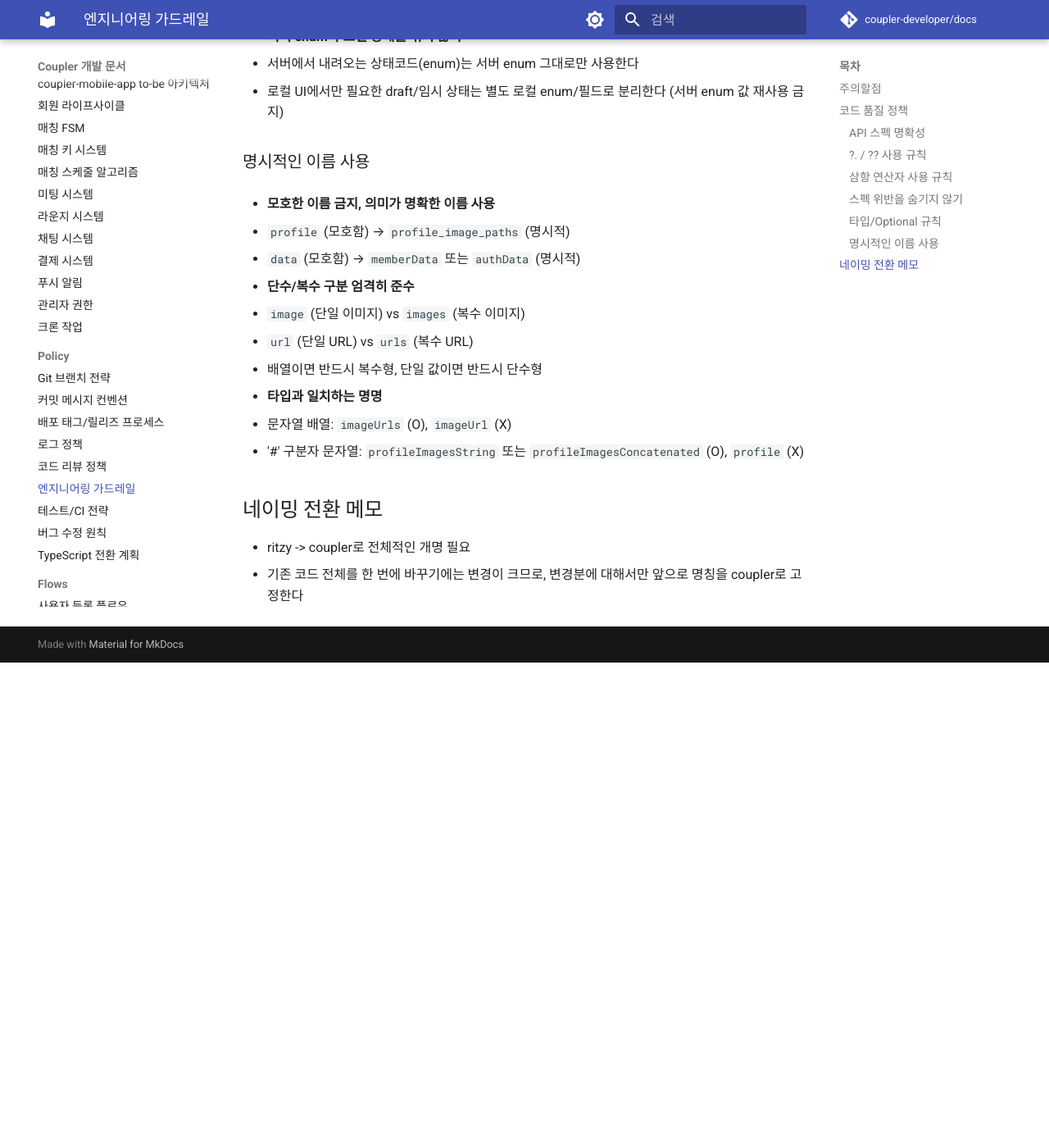
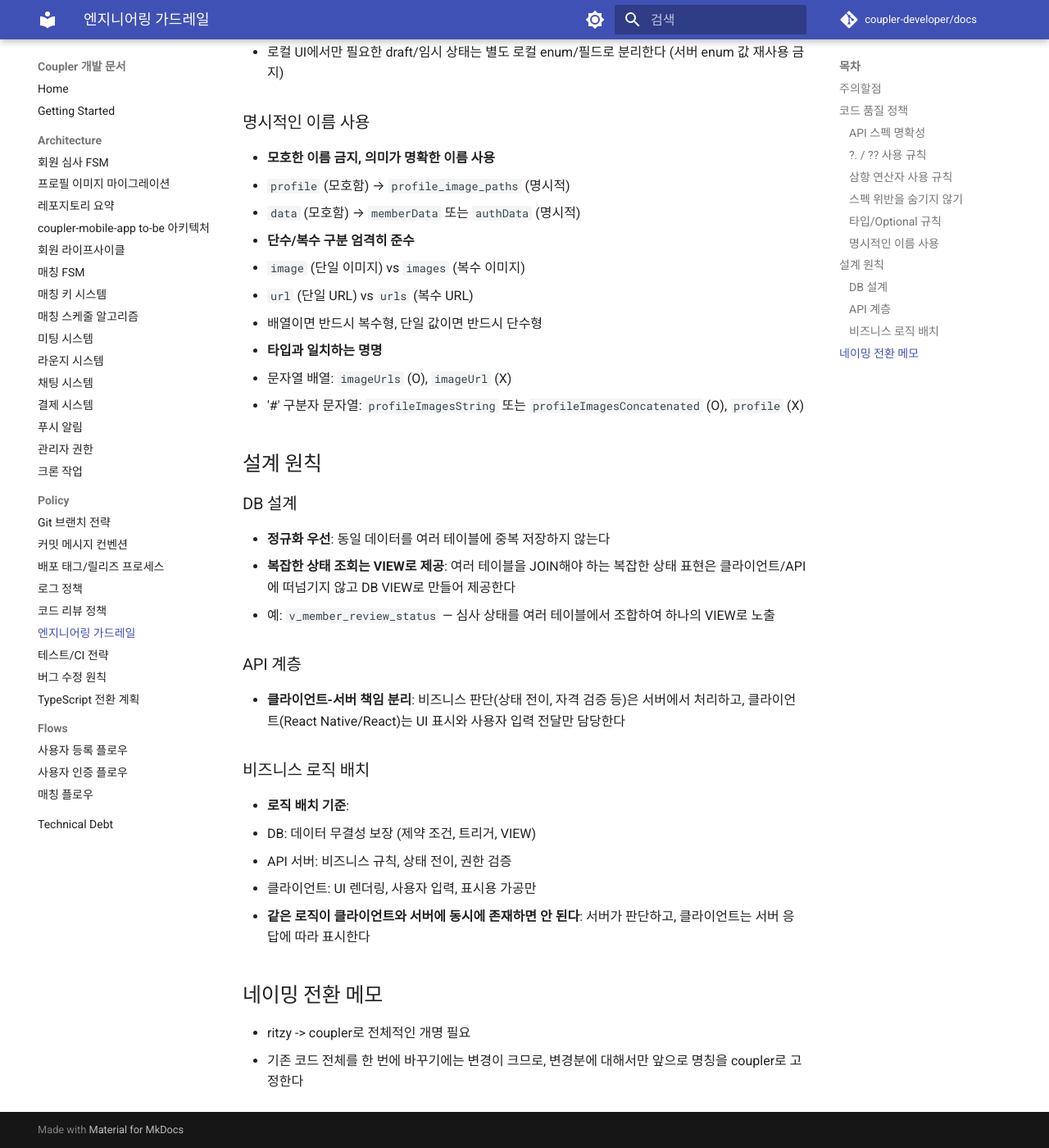
Before and after one commit to coupler-developer/docs, an MkDocs documentation site: the page built from content/policy/engineering-guardrails.md, in a window 1280 px wide and 1400 px high, scrolled down 2918 px. Shown: the whole window at 82% size. Built offline with MkDocs 1.6.1 and Material for MkDocs 9.7.7, drawn with Linux system fonts in a browser that asks for light colours; comment, search, counter and statistics services are not loaded; before the commit the page ends 3726 px from its top, so only the background shows below that.

Commit message:
docs: 엔지니어링 가드레일에 설계 원칙 섹션 추가
Changes:
- DB 설계 원칙 추가 (정규화 우선, 복잡한 상태는 VIEW로 제공)
- API 계층 책임 분리 원칙 추가
- 비즈니스 로직 배치 기준 추가 (DB/API 서버/클라이언트)

Tests:
- not run: 문서 변경

Co-Authored-By: Claude Opus 4.6 <noreply@anthropic.com>

```diff
--- a/content/policy/engineering-guardrails.md
+++ b/content/policy/engineering-guardrails.md
@@ -23,7 +23,6 @@
 ### API 스펙 명확성
 
 - **불필요한 분기나 fallback 로직 금지**
-
   - API 파라미터는 하나로 명확하게 정의
   - `param1 ?? param2` 같은 fallback은 API 불일치를 숨김
   - 예시: `profile_image_paths ?? profile` (잘못됨) → `profile_image_paths` (올바름)
@@ -32,25 +31,23 @@
 ### `?.` / `??` 사용 규칙
 
 - **스펙이 확정된 경로에서는 `?.` / `??`를 기본값으로 쓰지 않는다**
-
   - 타입/스펙이 맞으면 "항상 존재"가 원칙이다. `?.` / `??`는 런타임 문제를 조용히 숨길 수 있다.
   - 스펙이 깨질 수 있으면 데이터/스펙을 고정하거나, 불가능한 상태를 에러/로그/사용자 메시지로 드러내는 방식으로 해결한다
+
 - **허용되는 경우**
-
   - 진짜로 optional인 필드(명세상 null/undefined가 가능)일 때
   - UI 편의(표시용)로 "없으면 빈 값"이 명확한 경우
+
 - **금지되는 경우**
-
   - 키 중복/스펙 불일치를 fallback으로 감추는 코드(`a ?? b`, `obj?.a?.b ?? default` 형태로 "그럴듯하게" 맞추기)
   - 타입 오류를 없애기 위한 무분별한 `?.` / `??` 추가(마이그레이션 중 특히 금지)
+
 - **lint로 바로 강제하지 않는 이유(현재 기준)**
-
   - 일부 레포의 lint는 `--max-warnings 0`로 실행된다. 그래서 `warn`으로 점진 도입이 어렵다.
 
 ### 삼항 연산자 사용 규칙
 
 - **한 표현식에서 삼항 연산자는 1회까지만 허용한다**
-
   - 중첩 삼항(`a ? b : c ? d : e`) 금지
   - 분기가 2개를 넘어가면 `if / else` 또는 별도 함수로 분리
   - JSX/inline 표현에서도 동일하게 적용
@@ -59,23 +56,20 @@
 ### 스펙 위반을 숨기지 않기
 
 - **normalize/resolve로 땜질 금지**
-
   - 예시: `normalizeAuthImages(...)`, `resolveXxx(...)`로 잘못된 스펙을 "그럴듯하게" 맞추는 코드 금지
   - 원칙: 스펙이 애매하면 API/DB 스키마부터 고정하고, 클라이언트는 그 스펙만 처리한다
+
 - **스펙 위반은 에러로 드러내기**
-
   - 불가능한 상태는 `if (...) return;` 같은 조용한 가드로 숨기지 않는다
   - 사용자에게는 토스트/에러 메시지로 알리고, 개발 환경에서는 throw/log로 즉시 드러내기
 
 ### 타입/Optional 규칙
 
 - **API가 항상 내려주는 필드면 Optional(`?`) 금지**
-
   - "언젠가 null일 수 있음"이라는 추측으로 `?`를 붙이지 않는다
   - 실제로 값이 없을 수 있는 케이스가 정의된 필드만 Optional로 둔다
 
 - **`unknown`/`any` 최소화 (특히 API 응답 계약)**
-
   - 원칙: 앱이 소비하는 API 응답은 `unknown`으로 두지 않고, 실제 스키마 타입을 정의한다
   - `unknown`은 경계에서만 허용한다
     - 예: 외부 API/서드파티 SDK/raw JSON을 처음 받는 지점
@@ -83,43 +77,57 @@
   - “타입이 애매하니 일단 unknown”은 금지한다. 필요한 필드만이라도 타입으로 명시한다
 
 - **`undefined` 금지, `null`로 고정**
-
   - JSON 응답에서 “없음”은 `undefined`(키 누락)로 표현하지 않고 `null`로 고정한다
   - 이유: `undefined vs null vs missing key` 분기는 곧 fallback/추측 로직을 만든다
   - 따라서 “항상 존재하지만 비어있을 수 있음”은 `field: T | null`로 고정한다 (Optional 아님)
+
 - **단일 스펙 강제**
-
   - `images` vs `image`, `image_url` vs `url`처럼 중복 키를 동시에 허용하지 않는다
   - 배열이면 복수형, 단일 값이면 단수형을 강제하고, 스펙은 한 가지로 고정한다
 
 - **요청(draft) 모델과 응답(response) 모델을 섞지 않기**
-
   - 서버 응답 필드를 클라이언트 로컬 draft 저장소로 재사용하지 않는다
   - 예: `profile_set_current`(응답 계약)를 로컬에서 임의 shape로 overwrite해서 제출 payload에 쓰는 방식 금지
   - 제출 payload는 요청 스펙(`profile_image_paths` 등)으로만 구성하고, 응답 스펙은 오직 서버 응답으로만 갱신한다
 
 - **서버 enum과 로컬 상태를 섞지 않기**
-
   - 서버에서 내려오는 상태코드(enum)는 서버 enum 그대로만 사용한다
   - 로컬 UI에서만 필요한 draft/임시 상태는 별도 로컬 enum/필드로 분리한다 (서버 enum 값 재사용 금지)
 
 ### 명시적인 이름 사용
 
 - **모호한 이름 금지, 의미가 명확한 이름 사용**
-
   - `profile` (모호함) → `profile_image_paths` (명시적)
   - `data` (모호함) → `memberData` 또는 `authData` (명시적)
 
 - **단수/복수 구분 엄격히 준수**
-
   - `image` (단일 이미지) vs `images` (복수 이미지)
   - `url` (단일 URL) vs `urls` (복수 URL)
   - 배열이면 반드시 복수형, 단일 값이면 반드시 단수형
 
 - **타입과 일치하는 명명**
-
   - 문자열 배열: `imageUrls` (O), `imageUrl` (X)
   - '#' 구분자 문자열: `profileImagesString` 또는 `profileImagesConcatenated` (O), `profile` (X)
+
+## 설계 원칙
+
+### DB 설계
+
+- **정규화 우선**: 동일 데이터를 여러 테이블에 중복 저장하지 않는다
+- **복잡한 상태 조회는 VIEW로 제공**: 여러 테이블을 JOIN해야 하는 복잡한 상태 표현은 클라이언트/API에 떠넘기지 않고 DB VIEW로 만들어 제공한다
+  - 예: `v_member_review_status` — 심사 상태를 여러 테이블에서 조합하여 하나의 VIEW로 노출
+
+### API 계층
+
+- **클라이언트-서버 책임 분리**: 비즈니스 판단(상태 전이, 자격 검증 등)은 서버에서 처리하고, 클라이언트(React Native/React)는 UI 표시와 사용자 입력 전달만 담당한다
+
+### 비즈니스 로직 배치
+
+- **로직 배치 기준**:
+  - DB: 데이터 무결성 보장 (제약 조건, 트리거, VIEW)
+  - API 서버: 비즈니스 규칙, 상태 전이, 권한 검증
+  - 클라이언트: UI 렌더링, 사용자 입력, 표시용 가공만
+- **같은 로직이 클라이언트와 서버에 동시에 존재하면 안 된다**: 서버가 판단하고, 클라이언트는 서버 응답에 따라 표시한다
 
 ## 네이밍 전환 메모
 
```
